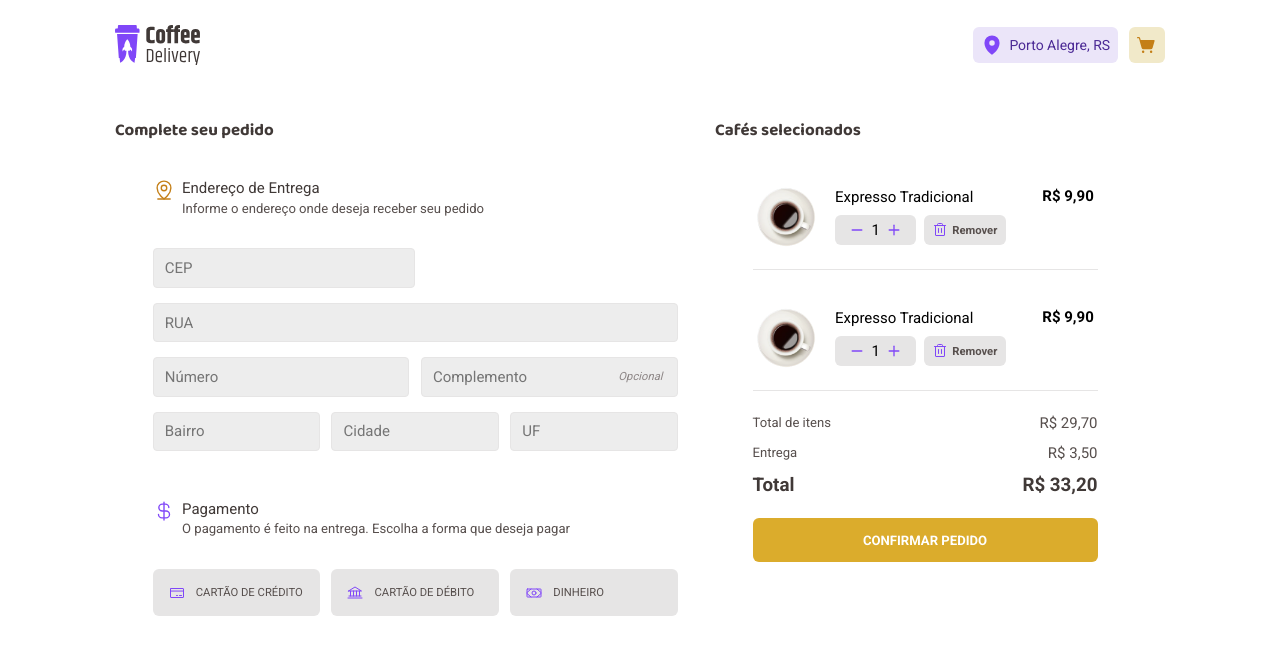
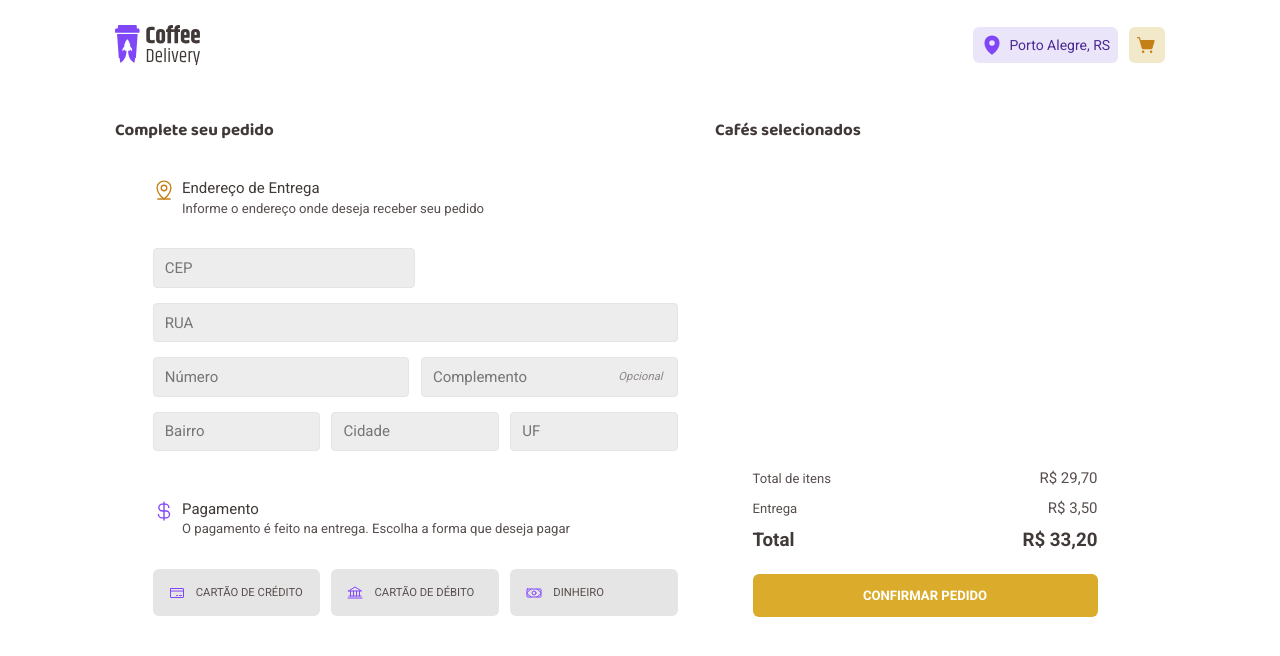
Before and after one commit to jhoownogueira/CoffeeDelivery, a React (Vite) app: page /checkout in a window 1280 px wide. Shown: the top 656 px of the page. Built offline with nearby package versions, Linux system fonts and the light colour scheme.

Commit message:
List Coffes Cart Context

```diff
--- a/src/pages/Checkout/index.tsx
+++ b/src/pages/Checkout/index.tsx
@@ -102,19 +102,21 @@ export function Checkout() {
           <h4>Cafés selecionados</h4>
           <div className="container">
             <div className="cart_list">
+              {coffesCart.map((coffee) => {
+                return (
                   <CardCoffe>
                     <div className="left">
                       <div className="imgCoffee">
-                    <img src={imgCoffe1} />
+                        <img src={coffee.photo} />
                       </div>
                       <div className="info">
-                    <span>Expresso Tradicional</span>
+                        <span>{coffee.name}</span>
                         <div className="cart">
                           <div className="units">
                             <button>
                               <Minus size={14} weight="bold" />
                             </button>
-                        <span>1</span>
+                            <span>{coffee.amount}</span>
                             <button>
                               <Plus size={14} weight="bold" />
                             </button>
@@ -126,34 +128,10 @@ export function Checkout() {
                         </div>
                       </div>
                     </div>
-                <strong>R$ 9,90</strong>
+                    <strong>{coffee.value}</strong>
                   </CardCoffe>
-              <CardCoffe>
-                <div className="left">
-                  <div className="imgCoffee">
-                    <img src={imgCoffe1} />
-                  </div>
-                  <div className="info">
-                    <span>Expresso Tradicional</span>
-                    <div className="cart">
-                      <div className="units">
-                        <button>
-                          <Minus size={14} weight="bold" />
-                        </button>
-                        <span>1</span>
-                        <button>
-                          <Plus size={14} weight="bold" />
-                        </button>
-                      </div>
-                      <button>
-                        <Trash size={16} />
-                        Remover
-                      </button>
-                    </div>
-                  </div>
-                </div>
-                <strong>R$ 9,90</strong>
-              </CardCoffe>
+                );
+              })}
             </div>
             <div className="totais">
               <div className="totais_line">
--- a/src/pages/Checkout/styles.ts
+++ b/src/pages/Checkout/styles.ts
@@ -170,9 +170,13 @@ export const CheckoutContainer = styled.form`
         padding: 2.5rem;
 
         .cart_list {
+          height: 17.8125rem;
+          padding: 0 0.5rem 0 0;
+
           display: flex;
           flex-direction: column;
           gap: 2rem;
+          overflow: auto;
         }
 
         .totais {
```
Lines whose indentation alone changed are shown as unchanged.
